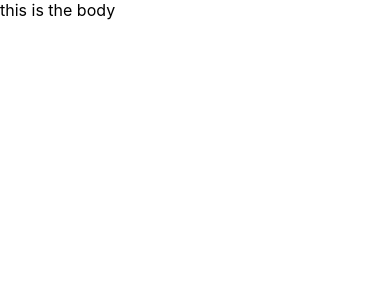
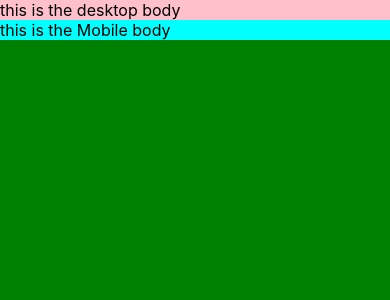
Before and after one commit to lindsayjohnston/Vanna-Oh-Website-Nov-2021, a React (Create React App) app: page / in a window 390 px wide. Shown: the top 300 px of the page. Built offline with nearby package versions, Linux system fonts and the light colour scheme.

Commit message:
Set up mobile and desktop modules.

```diff
--- a/src/App.css
+++ b/src/App.css
@@ -1,3 +1,4 @@
 .App {
-  background-color: white;
+  background-color: green;
+  height: 100vh;
 }
--- a/src/App.js
+++ b/src/App.js
@@ -1,12 +1,14 @@
 import './App.css';
+import MainBodyDesktop from "./modules/desktop/MainBodyDesktop/MainBodyDesktop.js";
+import MainBodyMobile from './modules/mobile/MainBodyMobile/MainBodyMobile';
+
 
 function App() {
   return (
     <div className="App">
-    <div class="mainBodyMobile">
-      this is the body
+      <MainBodyDesktop />
+      <MainBodyMobile />
 
-    </div>
 
     </div>
   );
--- a/src/modules/desktop/MainBodyDesktop/MainBodyDesktop.css
+++ b/src/modules/desktop/MainBodyDesktop/MainBodyDesktop.css
@@ -0,0 +1,3 @@
+.mainDesktopBody {
+    background-color: pink;
+}
--- a/src/modules/desktop/MainBodyDesktop/MainBodyDesktop.js
+++ b/src/modules/desktop/MainBodyDesktop/MainBodyDesktop.js
@@ -0,0 +1,15 @@
+import styles from './MainBodyDesktop.css';
+
+const mainBodyDesktop = (props) => {
+    //function go here
+
+    return (
+        <div className="mainDesktopBody">
+            this is the desktop body
+        </div>
+
+    )
+
+}
+
+export default mainBodyDesktop;
--- a/src/modules/mobile/MainBodyMobile/MainBodyMobile.css
+++ b/src/modules/mobile/MainBodyMobile/MainBodyMobile.css
@@ -0,0 +1,3 @@
+.mainMobileBody{
+    background-color: aqua;
+}
--- a/src/modules/mobile/MainBodyMobile/MainBodyMobile.js
+++ b/src/modules/mobile/MainBodyMobile/MainBodyMobile.js
@@ -0,0 +1,15 @@
+import styles from './MainBodyMobile.css';
+
+const mainBodyMobile = (props) => {
+    //function go here
+
+    return (
+        <div className="mainMobileBody">
+            this is the Mobile body
+        </div>
+
+    )
+
+}
+
+export default mainBodyMobile;
```
